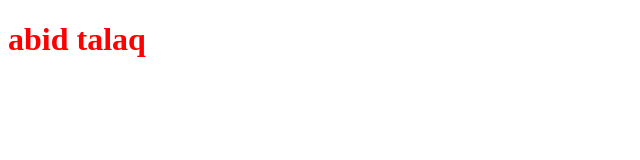
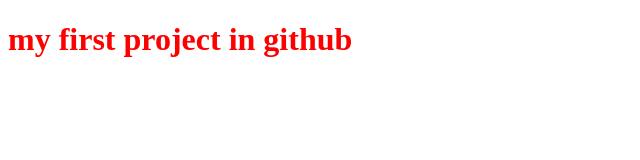
Before and after one commit to FazliAzim620/firstProgram, a plain HTML site: page index.html in a window 1280 px wide. Shown: the whole page, without its empty margins (0-640 px from the left). Drawn offline with Linux system fonts and the light colour scheme.

Commit message:
make some changes in your project

```diff
--- a/index.html
+++ b/index.html
@@ -8,6 +8,6 @@
     <link rel="stylesheet" href="./index.css">
 </head>
 <body>
-    <h1>abid talaq</h1>
+    <h1>my first project in github</h1>
 </body>
 </html>
```
